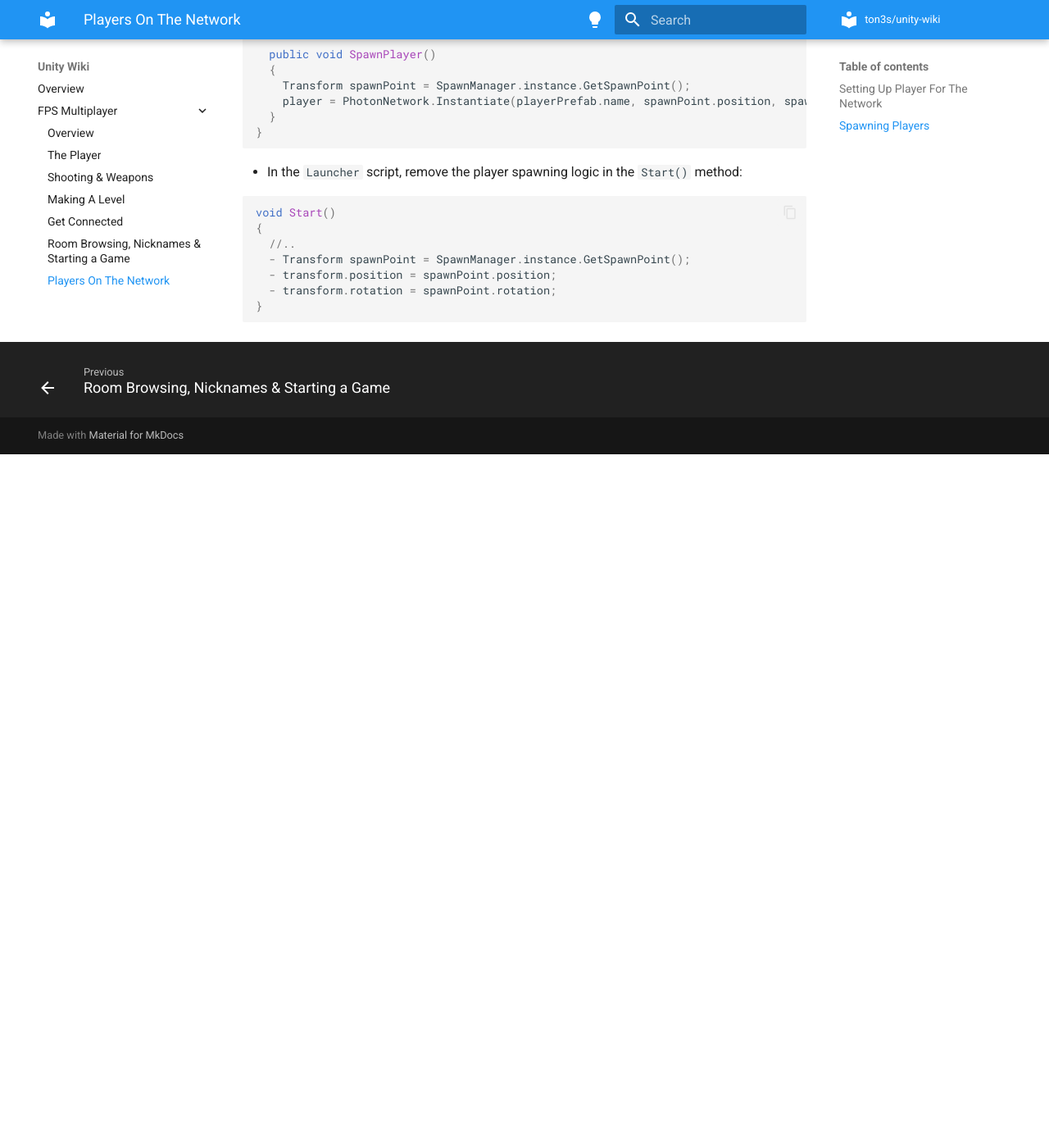
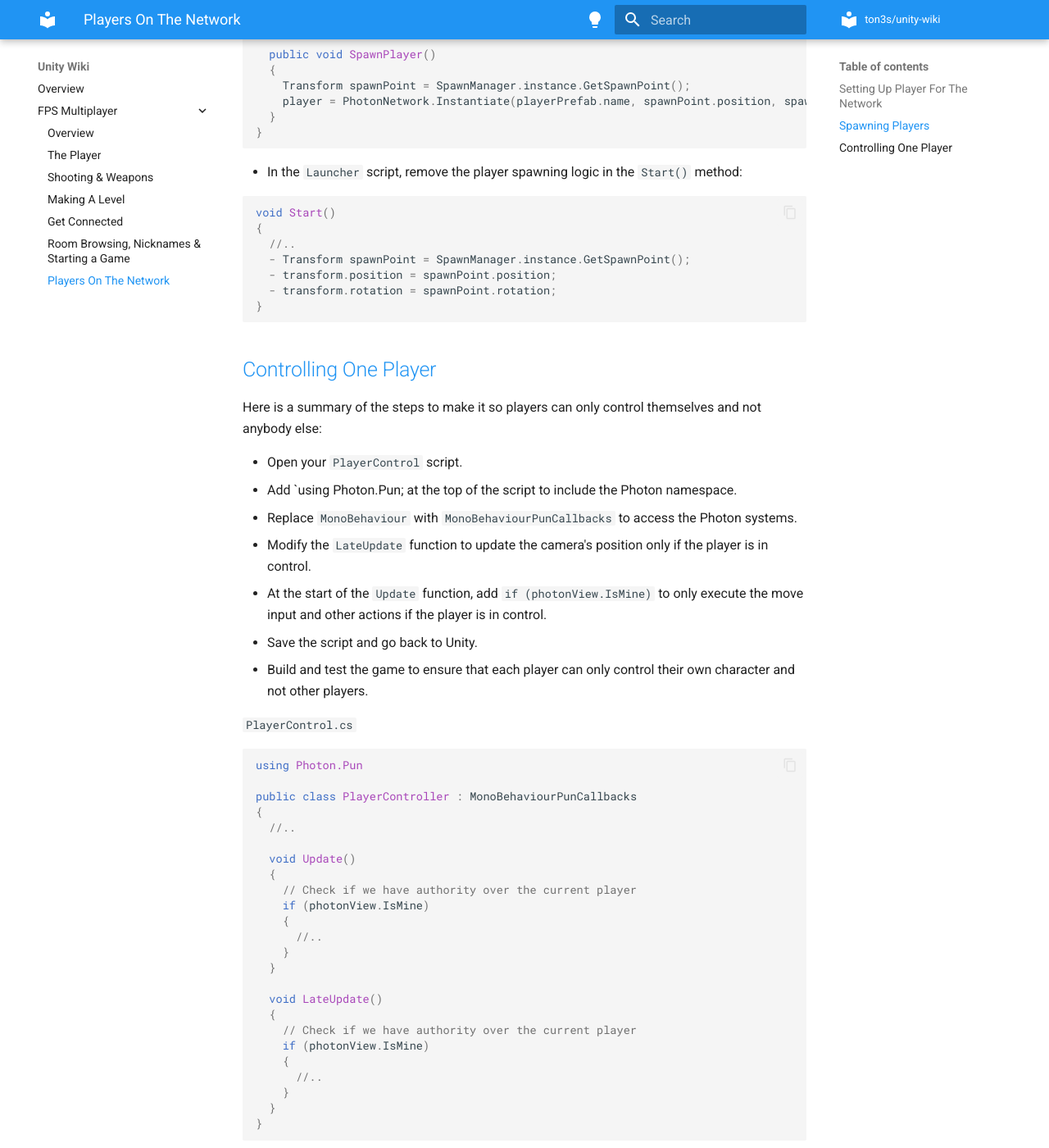
Before and after one commit to ton3s/unity-wiki, an MkDocs documentation site: the page built from docs/fps-multiplayer/players-on-network.md, in a window 1280 px wide and 1400 px high, scrolled down 1426 px. Shown: the whole window at 82% size. Built offline with MkDocs 1.6.1 and Material for MkDocs 9.7.7, drawn with Linux system fonts in a browser that asks for light colours; before the commit the page ends 1980 px from its top, so only the background shows below that.

Commit message:
Add video 52

````diff
--- a/docs/fps-multiplayer/players-on-network.md
+++ b/docs/fps-multiplayer/players-on-network.md
@@ -65,3 +65,44 @@
   - transform.rotation = spawnPoint.rotation;
 }
 ```
+
+## [Controlling One Player](https://www.udemy.com/course/unity-online-multiplayer/learn/lecture/25989196#questions/19422876)
+
+Here is a summary of the steps to make it so players can only control themselves and not anybody else:
+
+- Open your `PlayerControl` script.
+- Add `using Photon.Pun; at the top of the script to include the Photon namespace.
+- Replace `MonoBehaviour` with `MonoBehaviourPunCallbacks` to access the Photon systems.
+- Modify the `LateUpdate` function to update the camera's position only if the player is in control.
+- At the start of the `Update` function, add `if (photonView.IsMine)` to only execute the move input and other actions if the player is in control.
+- Save the script and go back to Unity.
+- Build and test the game to ensure that each player can only control their own character and not other players.
+
+`PlayerControl.cs`
+
+```cs
+using Photon.Pun
+
+public class PlayerController : MonoBehaviourPunCallbacks
+{
+  //..
+
+  void Update()
+  {
+    // Check if we have authority over the current player
+    if (photonView.IsMine)
+    {
+      //..
+    }
+  }
+
+  void LateUpdate()
+  {
+    // Check if we have authority over the current player
+    if (photonView.IsMine)
+    {
+      //..
+    }
+  }
+}
+```
````
